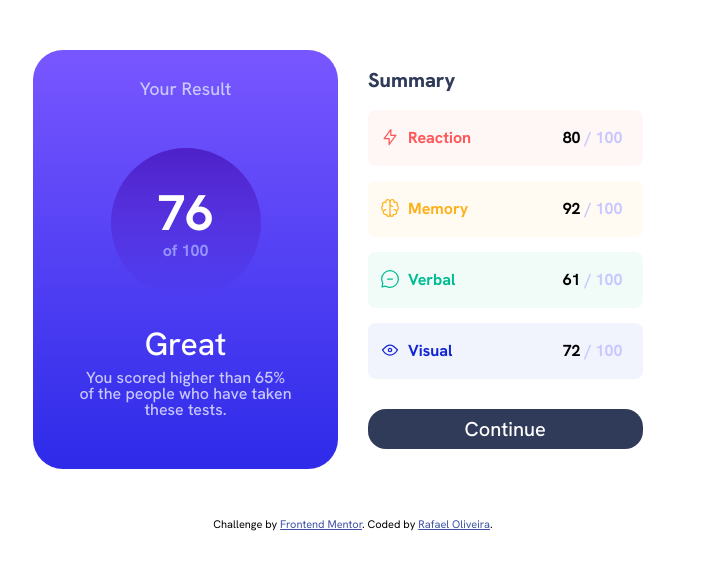
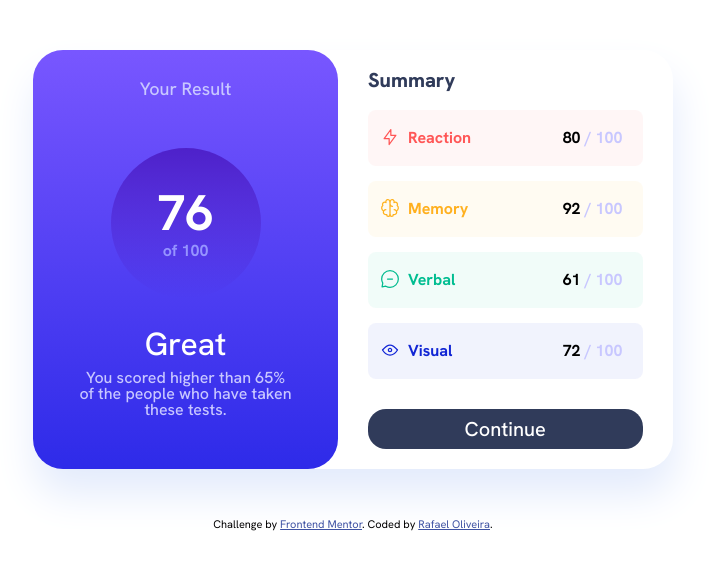
Before and after one commit to RafaelOliveiraVeras/Results-summary-component-main, a plain HTML site: page index.html in a window 1280 px wide. Shown: the whole page, without its empty margins (287-996 px from the left). Drawn offline with Linux system fonts and the light colour scheme.

Commit message:
Add files via upload

```diff
--- a/style.css
+++ b/style.css
@@ -132,6 +132,8 @@
         display: flex;
         justify-content:center;
         margin: 50px 10vw;
+        box-shadow: 2px 25px 40px hsl(222, 82%, 94%);
+        border-radius: 30px;
     }
 
     .top{
```
